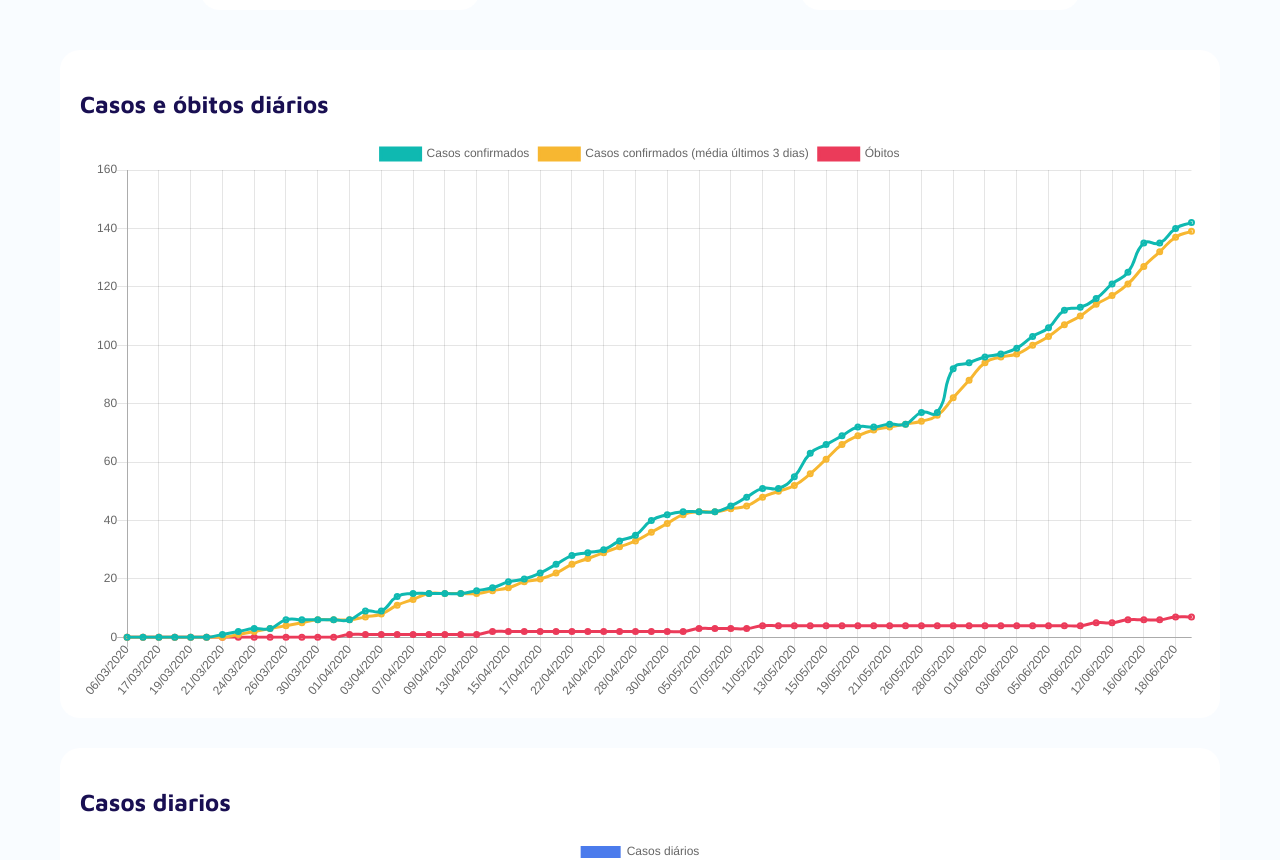
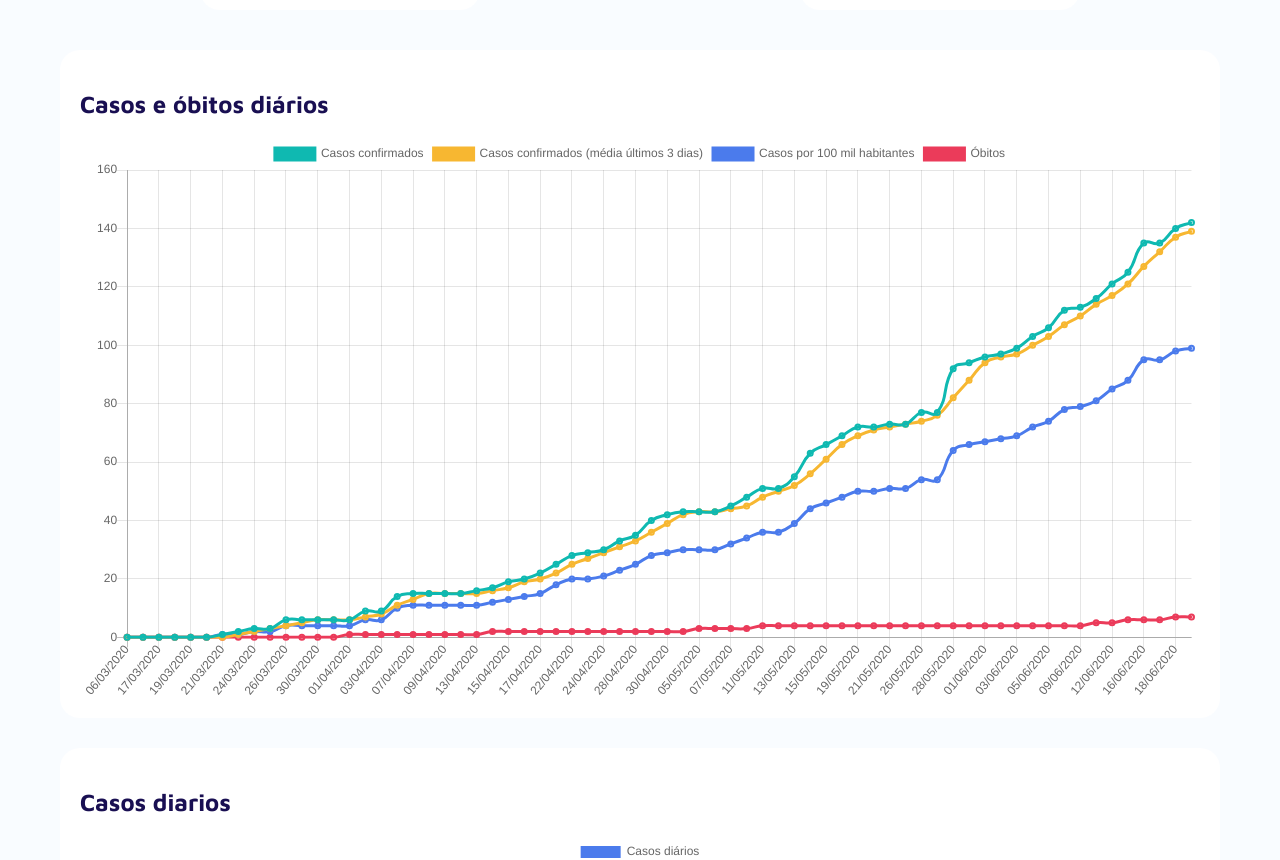
Before and after one commit to yurigodke/corona-dash, a React (Create React App) app: page / in a window 1280 px wide. Shown: the part 360-1220 px from the top of the page. Built offline with nearby package versions, Linux system fonts and the light colour scheme.

Commit message:
Adds cases per population

```diff
--- a/src/prepareData.js
+++ b/src/prepareData.js
@@ -43,6 +43,13 @@ function preparData(dataInfo) {
           const valueCurrent = dataInfo[date].confirmed;
 
           values.push(valueCurrent - valuePrevDay);
+          break;
+        case "perPopulation":
+          const population = 142761;
+
+          values.push(
+            Math.round((100000 / population) * dataInfo[date].confirmed)
+          );
           break;
         default:
       }
@@ -268,6 +275,24 @@ function preparData(dataInfo) {
     data: getProcessedValues("dailyCases")
   };
 
+  const perPopulationCases = {
+    label: "Casos por 100 mil habitantes",
+    fill: false,
+    lineTension: 0.5,
+    borderColor: "#4b7bec",
+    backgroundColor: "#4b7bec",
+    borderCapStyle: "butt",
+    borderJoinStyle: "miter",
+    pointBackgroundColor: "#4b7bec",
+    pointBorderWidth: 5,
+    pointHoverRadius: 5,
+    pointHoverBackgroundColor: "#4b7bec",
+    pointHoverBorderWidth: 2,
+    pointRadius: 1,
+    pointHitRadius: 10,
+    data: getProcessedValues("perPopulation")
+  };
+
   const consolidated = {
     confirmed: getLastValues(confirmedValues.data),
     active: getLastValues(activeValues.data),
@@ -279,7 +304,12 @@ function preparData(dataInfo) {
 
   const general = {
     labels,
-    datasets: [confirmedValues, confirmedAverage, deathValues]
+    datasets: [
+      confirmedValues,
+      confirmedAverage,
+      perPopulationCases,
+      deathValues
+    ]
   };
 
   const balance = {
```
